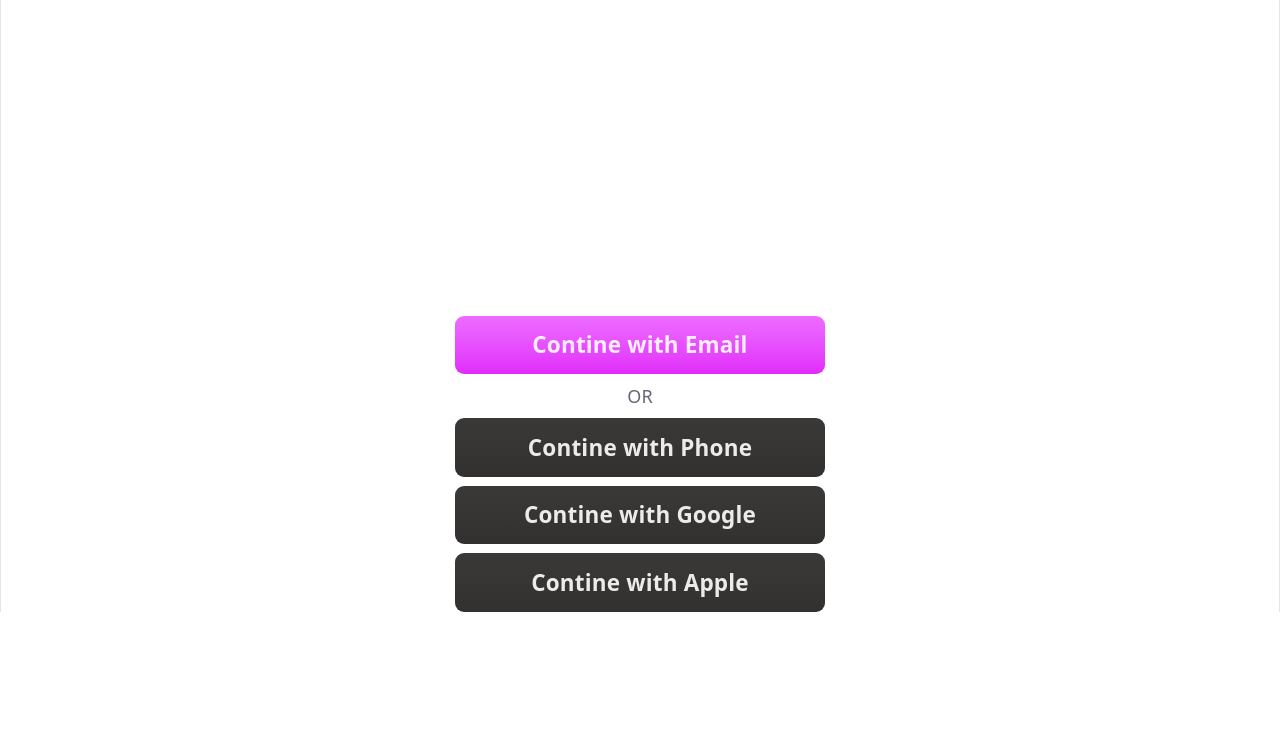
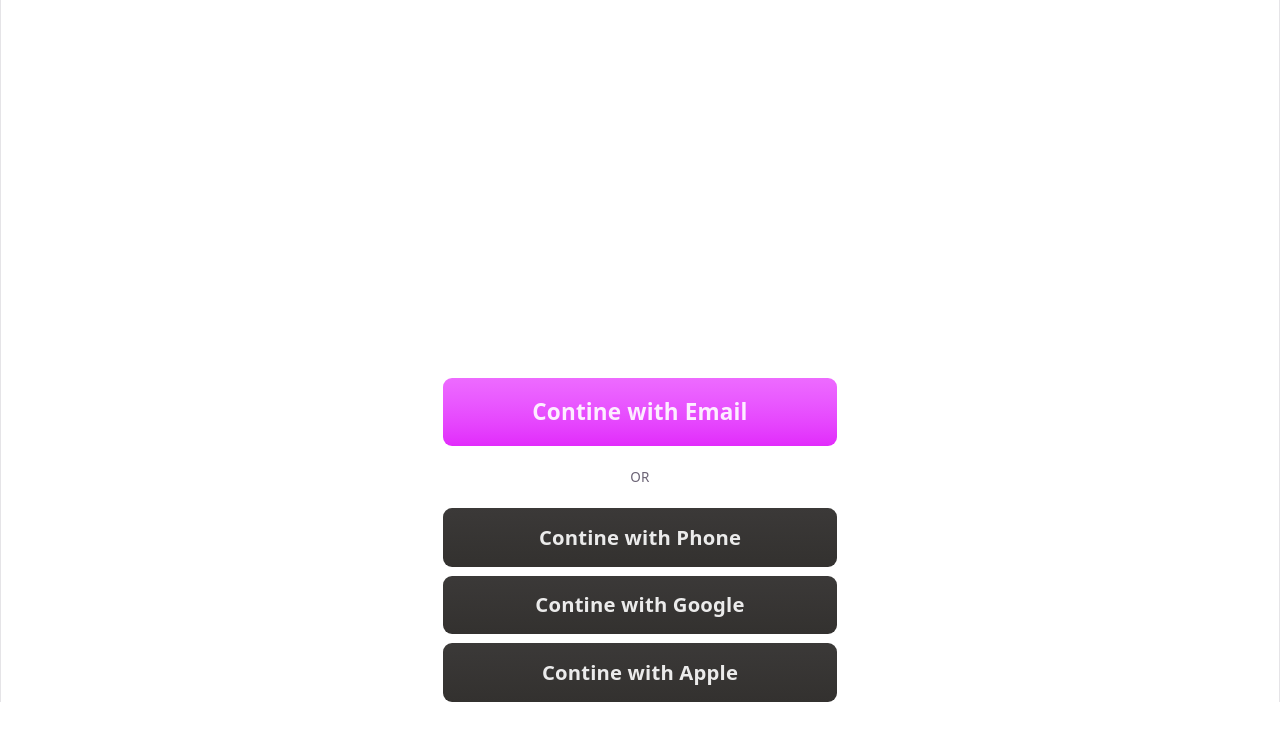
Before and after one commit to andyjDavison/supachess, a React (Vite) app in the folder apps/ui/: page /register in a window 1280 px wide. Shown: the top 740 px of the page. Built offline with nearby package versions, Linux system fonts and the light colour scheme.

Commit message:
AD: Style the signup page buttons

```diff
--- a/apps/ui/src/features/auth/signup.tsx
+++ b/apps/ui/src/features/auth/signup.tsx
@@ -8,22 +8,22 @@
           Supachess.com!
         </Link>
       </header>
-      <div className="flex flex-col items-center justify-between h-120 w-40/50">
+      <div className="flex flex-col items-center justify-between h-140 w-40/50">
         <h1 className="text-3xl text-white/90 font-extrabold">
           Create Your Supachess.com Account
         </h1>
         <div className="flex flex-col w-full items-center gap-2">
-          <button className="w-3/4 p-3 text-white/90 text-xl font-extrabold rounded-lg hover:cursor-pointer bg-linear-to-b from-fuchsia-400 to-fuchsia-500 hover:bg-linear-to-b hover:from-fuchsia-300 hover:to-fuchsia-500">
+          <button className="w-4/5 p-4 text-white/90 text-xl font-extrabold rounded-lg hover:cursor-pointer bg-linear-to-b from-fuchsia-400 to-fuchsia-500 hover:bg-linear-to-b hover:from-fuchsia-300 hover:to-fuchsia-500">
             Contine with Email
           </button>
-          <p>OR</p>
-          <button className="w-3/4 p-3 text-white/90 text-xl font-extrabold rounded-lg hover:cursor-pointer bg-linear-to-b from-gradient-start to-gradient-end hover:bg-linear-to-b hover:from-hover-gradient-start hover:to-hover-gradient-end">
+          <p className="text-xs m-3">OR</p>
+          <button className="w-4/5 p-3 text-white/90 text-lg font-extrabold rounded-lg hover:cursor-pointer bg-linear-to-b from-gradient-start to-gradient-end hover:bg-linear-to-b hover:from-hover-gradient-start hover:to-hover-gradient-end">
             Contine with Phone
           </button>
-          <button className="w-3/4 p-3 text-white/90 text-xl font-extrabold rounded-lg hover:cursor-pointer bg-linear-to-b from-gradient-start to-gradient-end hover:bg-linear-to-b hover:from-hover-gradient-start hover:to-hover-gradient-end">
+          <button className="w-4/5 p-3 text-white/90 text-lg font-extrabold rounded-lg hover:cursor-pointer bg-linear-to-b from-gradient-start to-gradient-end hover:bg-linear-to-b hover:from-hover-gradient-start hover:to-hover-gradient-end">
             Contine with Google
           </button>
-          <button className="w-3/4 p-3 text-white/90 text-xl font-extrabold rounded-lg hover:cursor-pointer bg-linear-to-b from-gradient-start to-gradient-end hover:bg-linear-to-b hover:from-hover-gradient-start hover:to-hover-gradient-end">
+          <button className="w-4/5 p-3 text-white/90 text-lg font-extrabold rounded-lg hover:cursor-pointer bg-linear-to-b from-gradient-start to-gradient-end hover:bg-linear-to-b hover:from-hover-gradient-start hover:to-hover-gradient-end">
             Contine with Apple
           </button>
         </div>
```
